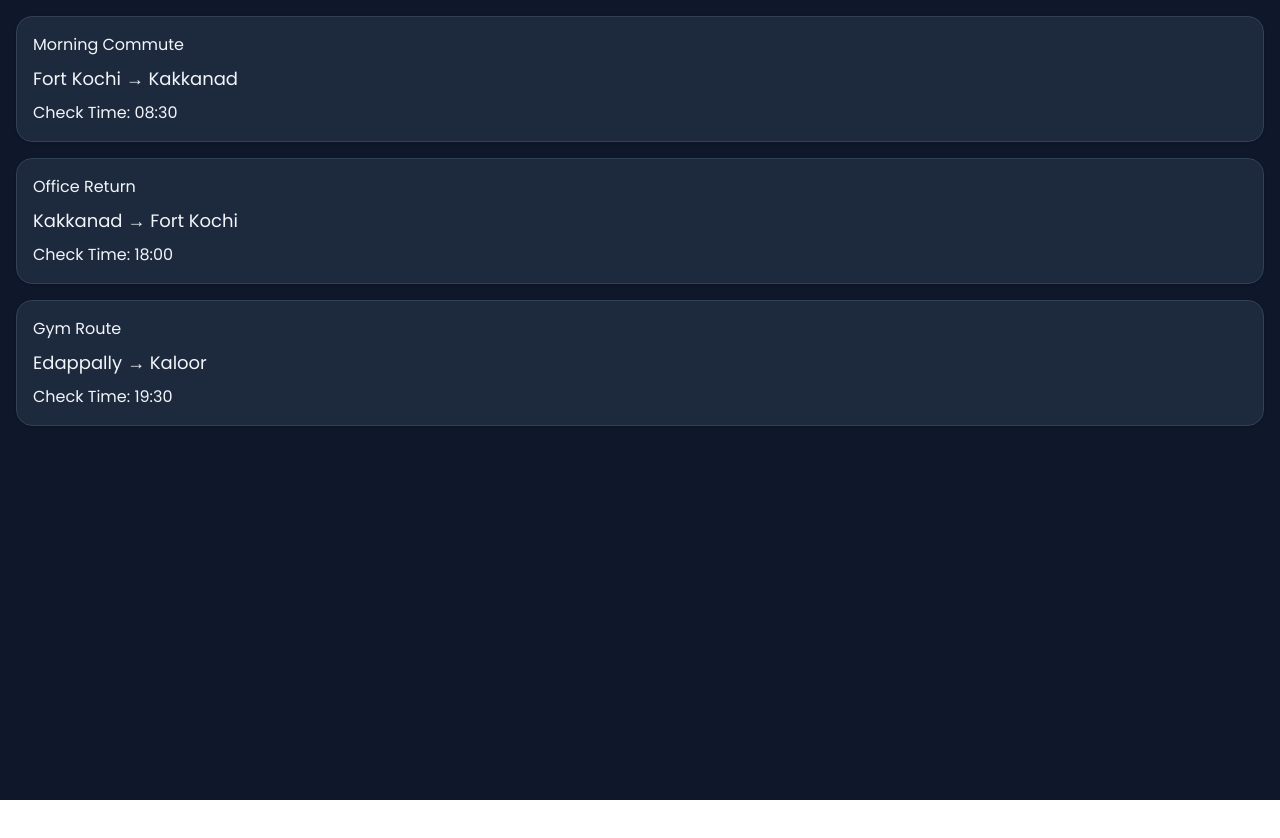
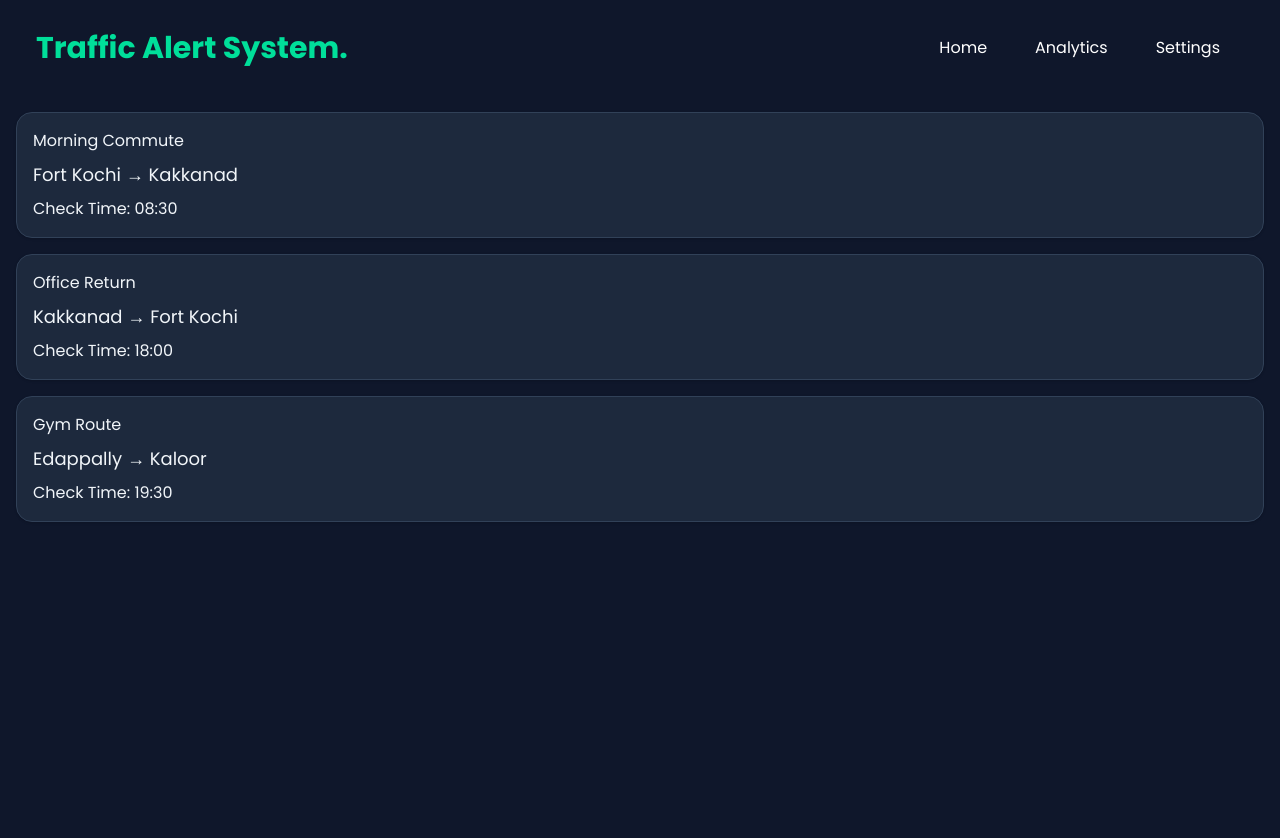
Before and after one commit to alexgantony/traffic_sms_notifier, a React app in the folder frontend/: page / in a window 1280 px wide. Shown: the top 838 px of the page. Before the commit the page ends 800 px from the top, so only its background shows below. Built offline with nearby package versions, Linux system fonts and the light colour scheme; the HTML template or start-up script is replaced by a standard one.

Commit message:
feat: implement responsive navbar with navigation links and mobile hamburger menu

```diff
--- a/frontend/package.json
+++ b/frontend/package.json
@@ -11,6 +11,7 @@
   },
   "dependencies": {
     "@tailwindcss/vite": "^4.2.2",
+    "lucide-react": "^1.7.0",
     "react": "^19.2.4",
     "react-dom": "^19.2.4",
     "tailwindcss": "^4.2.2"
--- a/frontend/src/App.jsx
+++ b/frontend/src/App.jsx
@@ -1,7 +1,17 @@
+import Navbar from './components/Navbar';
 import Home from './pages/Home';
 
 const App = () => {
-  return <Home />;
+  return (
+    <>
+      <div className='min-h-screen bg-slate-900'>
+        <Navbar />
+        <div>
+          <Home />
+        </div>
+      </div>
+    </>
+  );
 };
 
-export default Home;
+export default App;
--- /dev/null
+++ b/frontend/src/components/Navbar.jsx
@@ -0,0 +1,71 @@
+import { Menu, X } from 'lucide-react';
+import { useState } from 'react';
+
+const Navbar = () => {
+  const [nav, setNav] = useState(false);
+
+  const handleNav = () => setNav(!nav);
+
+  const navItems = [
+    { id: 1, text: 'Home' },
+    { id: 2, text: 'Analytics' },
+    { id: 3, text: 'Settings' },
+  ];
+
+  return (
+    <div className='bg-slate-900 flex justify-between items-center h-24 max-w-310 mx-auto px-4 text-white'>
+      {/* Logo */}
+      <h1 className='text-3xl font-bold text-[#00df9a]'>
+        Traffic Alert System.
+      </h1>
+
+      {/* Desktop Nav */}
+      <ul className='hidden md:flex'>
+        {navItems.map((item) => (
+          <li
+            key={item.id}
+            className='p-4 hover:bg-[#00df9a] rounded-xl m-2 cursor-pointer duration-300 hover:text-black'
+          >
+            {item.text}
+          </li>
+        ))}
+      </ul>
+
+      {/* Hamburger icon — mobile only */}
+      <div onClick={handleNav} className='block md:hidden cursor-pointer'>
+        {nav ? <X size={28} /> : <Menu size={28} />}
+      </div>
+
+      {/* Mobile Side Drawer */}
+      <div
+        className={`fixed top-0 left-0 h-full w-[60%] bg-slate-800 z-50 transform transition-transform duration-300 ease-in-out
+          ${nav ? 'translate-x-0' : '-translate-x-full'}`}
+      >
+        <h1 className='text-2xl font-bold text-[#00df9a] p-6 border-b border-slate-700'>
+          Traffic Alert.
+        </h1>
+        <ul className='p-4'>
+          {navItems.map((item) => (
+            <li
+              key={item.id}
+              onClick={handleNav}
+              className='p-4 border-b border-slate-700 hover:bg-[#00df9a] hover:text-black rounded-xl cursor-pointer duration-300'
+            >
+              {item.text}
+            </li>
+          ))}
+        </ul>
+      </div>
+
+      {/* Backdrop overlay */}
+      {nav && (
+        <div
+          onClick={handleNav}
+          className='fixed inset-0 bg-black/50 z-40 md:hidden'
+        />
+      )}
+    </div>
+  );
+};
+
+export default Navbar;
--- a/frontend/src/pages/Home.jsx
+++ b/frontend/src/pages/Home.jsx
@@ -24,7 +24,7 @@ const routes = [
 
 const RouteCard = ({ routeName, origin, destination, checkTime }) => {
   return (
-    <div className='bg-slate-800 p-4 rounded-2xl space-y-1 border border-slate-700 space-y-2 shadow-sm'>
+    <div className='bg-slate-800 p-4 rounded-2xl border border-slate-700 space-y-2 shadow-sm'>
       <h2>{`${routeName}`}</h2>
       <h2 className='text-lg font-medium'>
         {origin} → {destination}
```
Also changed, not shown: 1 other file (tests, documents, lock files or other folders).
